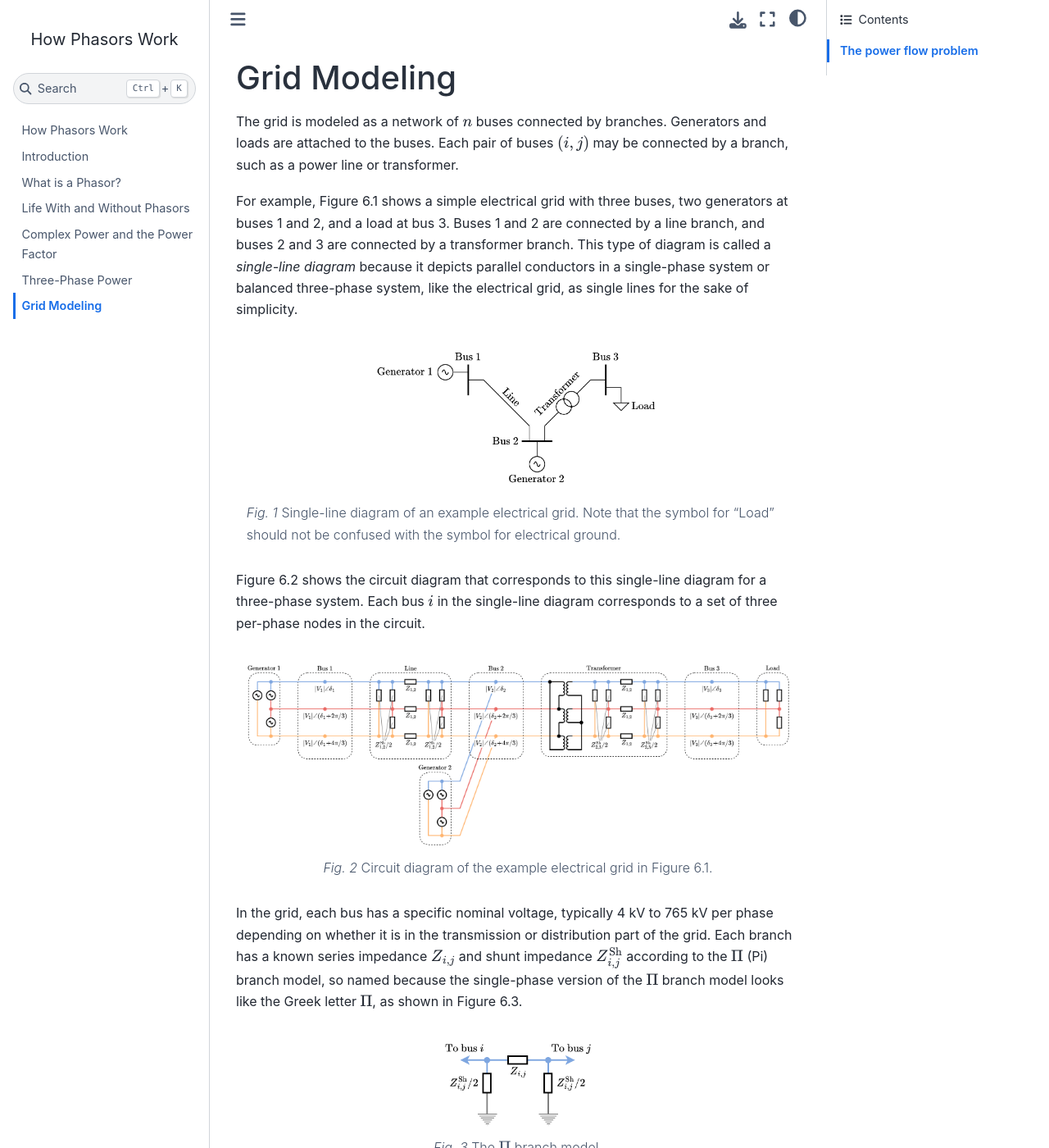
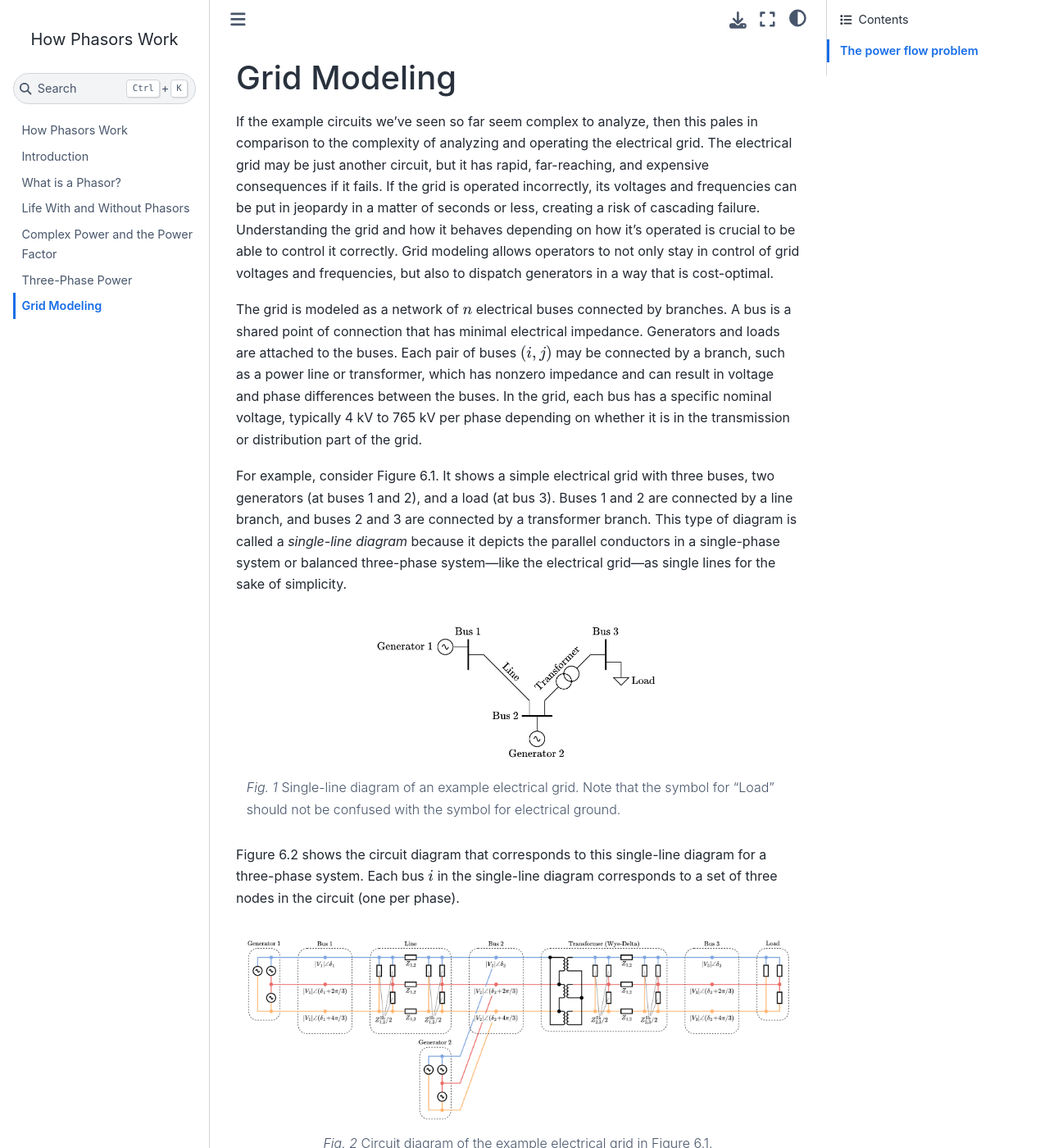
Before and after one commit to keeganmjgreen/how_phasors_work, a Jupyter Book: the page built from 6_grid_modeling.md, in a window 1280 px wide and 1400 px high. Shown: the whole window at 82% size. Built offline with Jupyter Book 1.0.4 settings and Sphinx 7.4.7 and the Sphinx Book theme 1.1.4, drawn with Linux system fonts in a browser that asks for light colours; some of the changed text lies outside the part shown.

Commit message:
chapter 6 revisions

````diff
--- a/6_grid_modeling.md
+++ b/6_grid_modeling.md
@@ -1,8 +1,10 @@
 # Grid Modeling
 
-The grid is modeled as a network of $n$ buses connected by branches. Generators and loads are attached to the buses. Each pair of buses $(i, j)$ may be connected by a branch, such as a power line or transformer.
+If the example circuits we've seen so far seem complex to analyze, then this pales in comparison to the complexity of analyzing and operating the electrical grid. The electrical grid may be just another circuit, but it has rapid, far-reaching, and expensive consequences if it fails. If the grid is operated incorrectly, its voltages and frequencies can be put in jeopardy in a matter of seconds or less, creating a risk of cascading failure. Understanding the grid and how it behaves depending on how it's operated is crucial to be able to control it correctly. Grid modeling allows operators to not only stay in control of grid voltages and frequencies, but also to dispatch generators in a way that is cost-optimal.
 
-For example, Figure 6.1 shows a simple electrical grid with three buses, two generators at buses 1 and 2, and a load at bus 3. Buses 1 and 2 are connected by a line branch, and buses 2 and 3 are connected by a transformer branch. This type of diagram is called a *single-line diagram* because it depicts parallel conductors in a single-phase system or balanced three-phase system, like the electrical grid, as single lines for the sake of simplicity.
+The grid is modeled as a network of $n$ electrical buses connected by branches. A bus is a shared point of connection that has minimal electrical impedance. Generators and loads are attached to the buses. Each pair of buses $(i, j)$ may be connected by a branch, such as a power line or transformer, which has nonzero impedance and can result in voltage and phase differences between the buses. In the grid, each bus has a specific nominal voltage, typically 4 kV to 765 kV per phase depending on whether it is in the transmission or distribution part of the grid.
+
+For example, consider Figure 6.1. It shows a simple electrical grid with three buses, two generators (at buses 1 and 2), and a load (at bus 3). Buses 1 and 2 are connected by a line branch, and buses 2 and 3 are connected by a transformer branch. This type of diagram is called a *single-line diagram* because it depicts the parallel conductors in a single-phase system or balanced three-phase system&mdash;like the electrical grid&mdash;as single lines for the sake of simplicity.
 
 ```{figure} img/fig_6_1.png
 :width: 64%
@@ -11,7 +13,7 @@
 Single-line diagram of an example electrical grid. Note that the symbol for "Load" should not be confused with the symbol for electrical ground.
 ```
 
-Figure 6.2 shows the circuit diagram that corresponds to this single-line diagram for a three-phase system. Each bus $i$ in the single-line diagram corresponds to a set of three per-phase nodes in the circuit.
+Figure 6.2 shows the circuit diagram that corresponds to this single-line diagram for a three-phase system. Each bus $i$ in the single-line diagram corresponds to a set of three nodes in the circuit (one per phase).
 
 ```{figure} img/fig_6_2.png
 :label: fig_6_2
@@ -19,7 +21,9 @@
 Circuit diagram of the example electrical grid in Figure 6.1.
 ```
 
-In the grid, each bus has a specific nominal voltage, typically 4 kV to 765 kV per phase depending on whether it is in the transmission or distribution part of the grid. Each branch has a known series impedance $Z_{i, j}$ and shunt impedance $Z_{i, j}^\mathrm{Sh}$ according to the $\Pi$ (Pi) branch model, so named because the single-phase version of the $\Pi$ branch model looks like the Greek letter $\Pi$, as shown in Figure 6.3.
+Each branch has a known series impedance $Z_{i, j}$ and shunt impedance $Z_{i, j}^\mathrm{Sh}$ according to the $\Pi$ (Pi) branch model, so named because the single-phase version of the $\Pi$ branch model looks like the Greek letter $\Pi$, as shown in Figure 6.3.
+
+<!-- Branch impedances and voltage ratios -->
 
 ```{figure} img/fig_6_3.png
 :width: 64%
@@ -28,17 +32,17 @@
 The $\Pi$ branch model.
 ```
 
+Our circuit grid model (such as in Figure 6.1) currently has too many unknown variables to be able to solve it. We know the branch impedances, but we do not yet know how the loads should behave or how the bus voltages can be controlled. We now have a way to model the grid, but as-is, we cannot use this model to determine how power will flow through the grid. In the next section, we will narrow down the task from a generic exercise in AC circuit analysis to what is known as the power flow problem.
+
 ## The power flow problem
 
-A grid operator must dispatch generators to serve the loads in its grid. Each load consists of a given active power $P^L$ and reactive power $Q^L$. A dispatch specifies the active power $P^G$ at which to operate each generator. Once a grid operator has decided the generator setpoints, they must be able to validate them. This consists of:
+A grid operator must dispatch generators to serve the loads in its grid. Each load consists of a given active power $P^L$ and reactive power $Q^L$. A dispatch specifies the active power $P^G$ at which to operate each generator. Once a grid operator has decided the generator setpoints, they must be able to validate those setpoints. This consists of:
 
 - Validating that power is able to flow through the grid according to the setpoints in a way that satisfies the loads.
-- Validating that not too much power is flowing through a given line or transformer.
-- Validating that voltages are within acceptable margins.
+- Validating that not too much power is flowing through a given line or transformer, to avoid overloading/overheating it.
+- Validating that voltages are within acceptable margins for the sake of the loads.
 
-The task of determining how power will flow through the grid and whether it will satisfy the loads is known as the power flow (PF) problem.
-
-Because the grid is a circuit, we can solve the power flow problem the same as we solve any other circuit, by doing nodal analysis and solving a system of KCL equations to determine the voltage at each per-phase node (bus), $V_i = |V_i| \angle \delta_i$. The KCL equation for a bus $i$ is:
+The task of determining how power will flow through the grid and whether it will satisfy the loads is known as the power flow (PF) problem. Because the grid is a circuit, we can solve the power flow problem the same as we solve any other circuit, by doing nodal analysis and solving a system of KCL equations to determine the voltage at each bus, denoted $V_i = |V_i| \angle \delta_i$. In the three-phase case, the voltage magnitude $|V_i|$ can be assumed to be the same across the three phases at each bus, and the voltage angle $\delta_i$ can be taken for the first phase only, knowing that the other two phases will be $\pm 2 \pi / 3$ radians apart. The KCL equation for a bus $i$ is:
 
 $$
 \sum_{j \, \in \, \mathbf{J}_i} \frac{|V_i| \angle \delta_i - |V_j| \angle \delta_j}{Z_{i, j}} = \frac{P_i + j Q_i}{|V_i| \angle \delta_i}
````
Also changed, not shown: img/fig_6_2.png, 1 other file.
